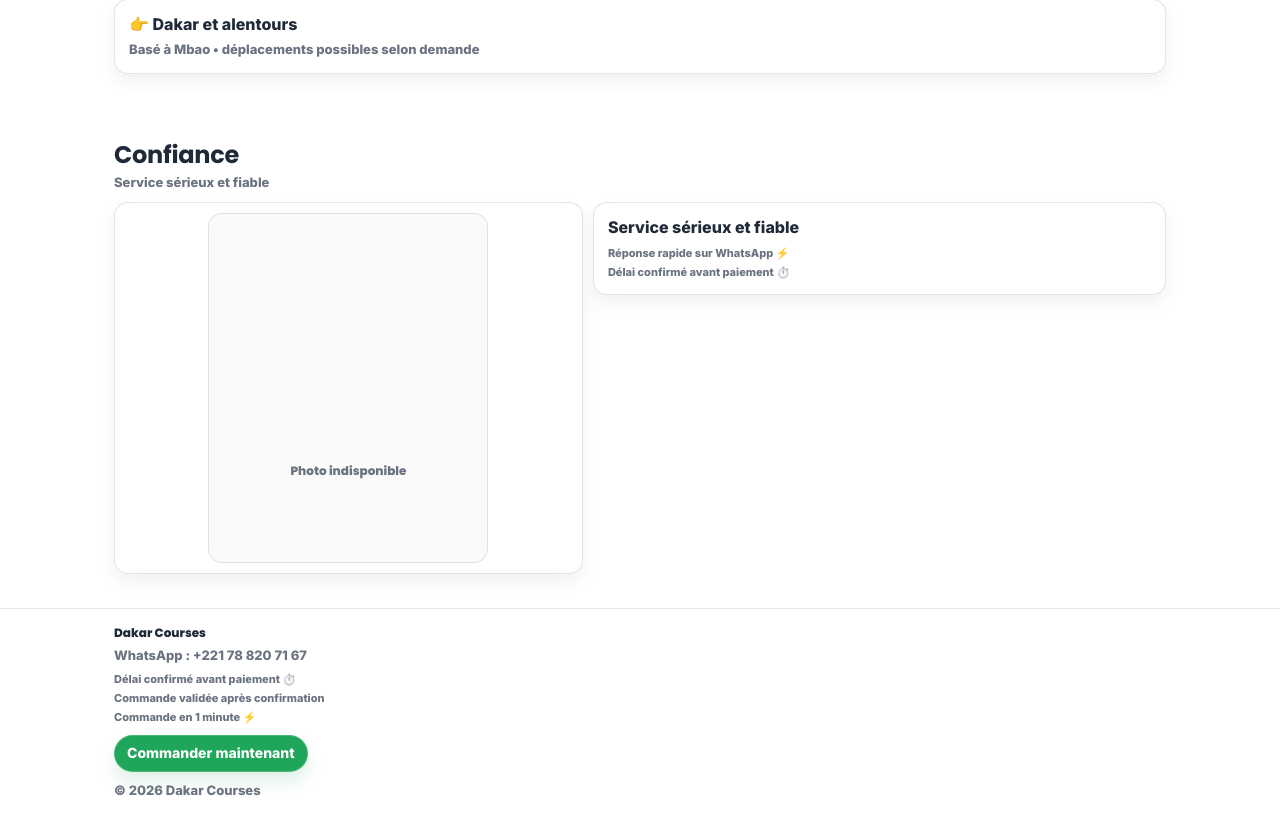
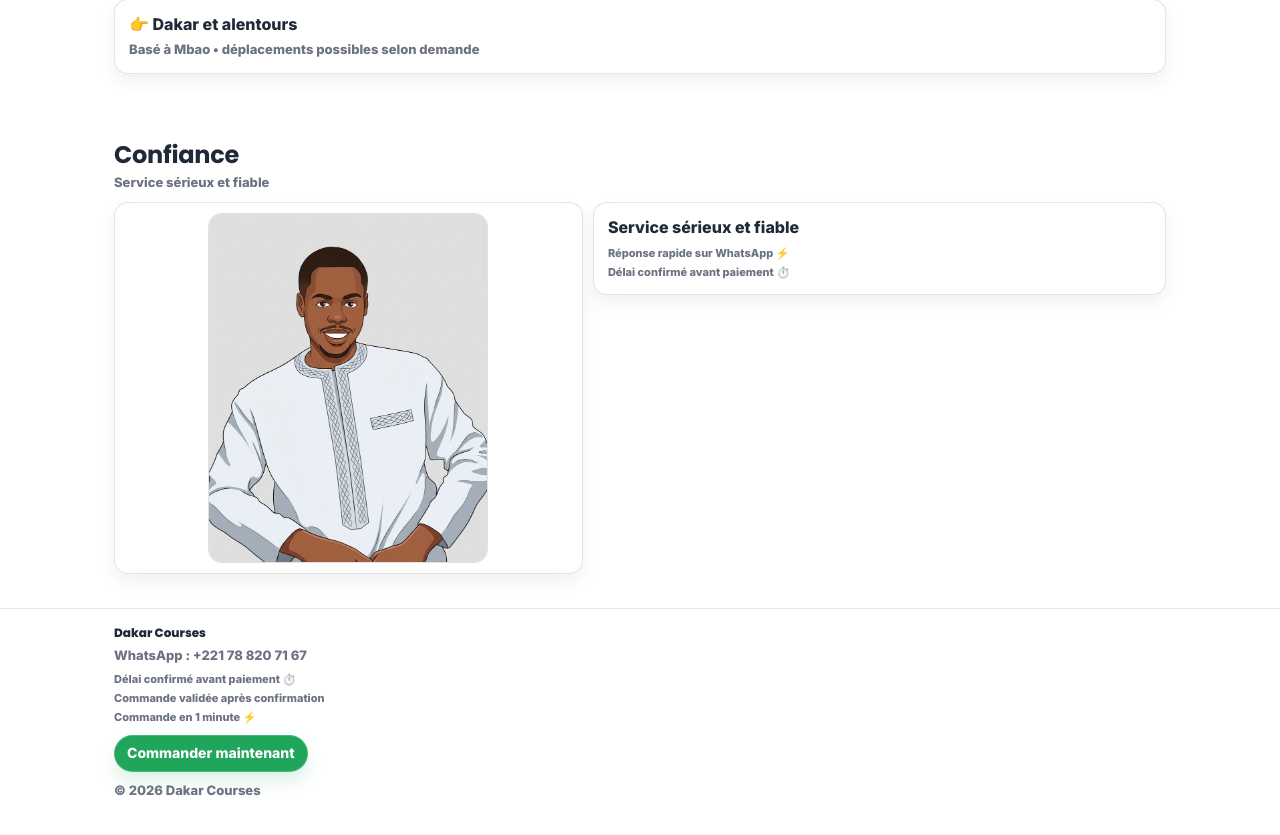
Before and after one commit to ItahaNdour/DAKAR-COURSES, a plain HTML site: page index.html in a window 1280 px wide. Shown: the part 1648-2483 px from the top of the page. Drawn offline with Linux system fonts and the light colour scheme.

Commit message:
Update index.html

```diff
--- a/index.html
+++ b/index.html
@@ -520,7 +520,7 @@
           <div class="card photo">
             <div class="photo-box">
               <picture>
-                <source srcset="assets/Thierry.webp" type="image/webp" />
+                <source srcset="assets/Thierry.png" type="image/webp" />
                 <img
                   src="assets/Thierry.png"
                   alt="Thierry — Dakar Courses"
```
